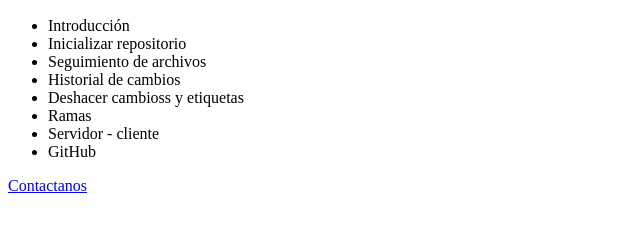
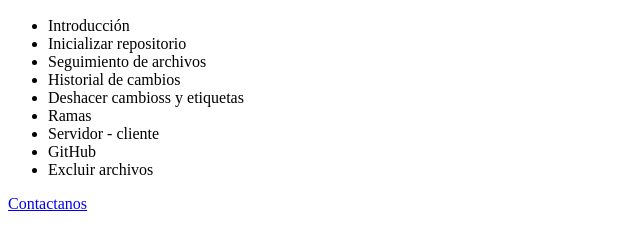
Before and after one commit to frtp1110/proyecto-prueba, a plain HTML site: page index.html in a window 1280 px wide. Shown: the part 110-360 px from the top of the page, without its empty margins (0-640 px from the left). Drawn offline with Linux system fonts and the light colour scheme.

Commit message:
Se actualiza el temario

```diff
--- a/index.html
+++ b/index.html
@@ -17,6 +17,7 @@
         <li>Ramas</li>
         <li>Servidor - cliente</li>
         <li>GitHub</li>
+        <li>Excluir archivos</li>
     </ul>
 
     <a href="contacto.html">Contactanos</a>
```
